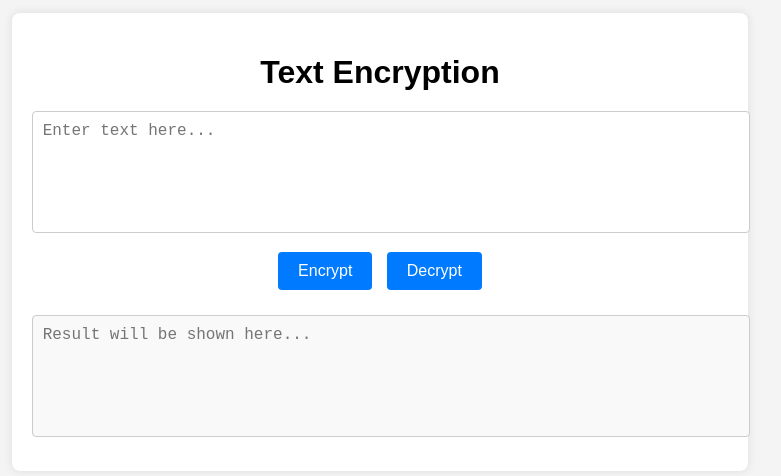
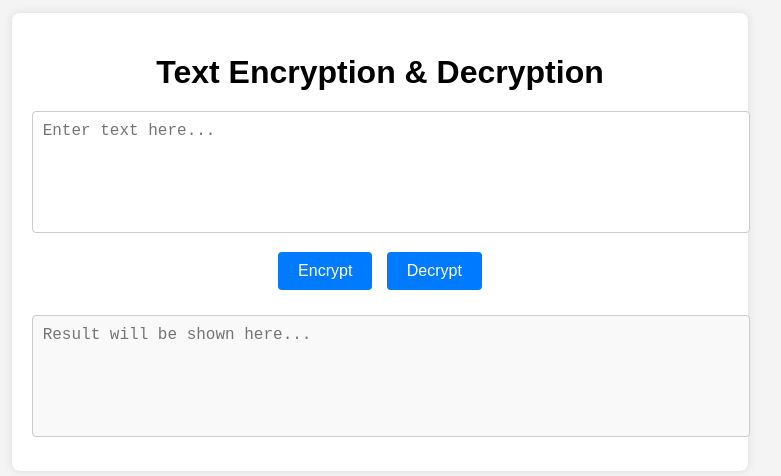
Before and after one commit to X3n0Sidd1337/text-encryption, a plain HTML site: page index.html in a window 1280 px wide. Shown: the part 158-634 px from the top of the page, without its empty margins (260-1041 px from the left). Drawn offline with nearby package versions, Linux system fonts and the light colour scheme.

Commit message:
Update index.html

```diff
--- a/index.html
+++ b/index.html
@@ -9,7 +9,7 @@
 </head>
 <body>
     <div class="container">
-        <h1>Text Encryption</h1>
+        <h1>Text Encryption & Decryption</h1>
         <textarea id="plaintext" placeholder="Enter text here..."></textarea>
         <button id="encryptBtn">Encrypt</button>
         <button id="decryptBtn">Decrypt</button>
```
